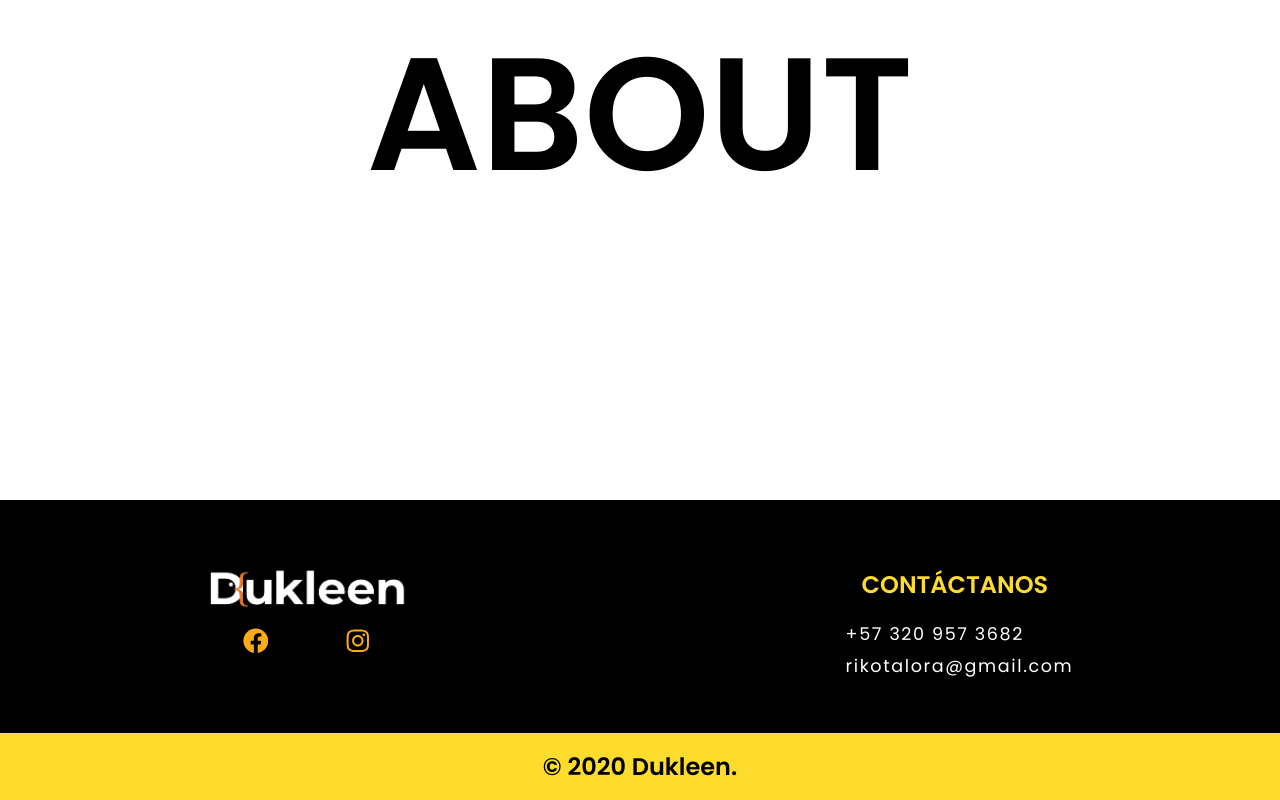
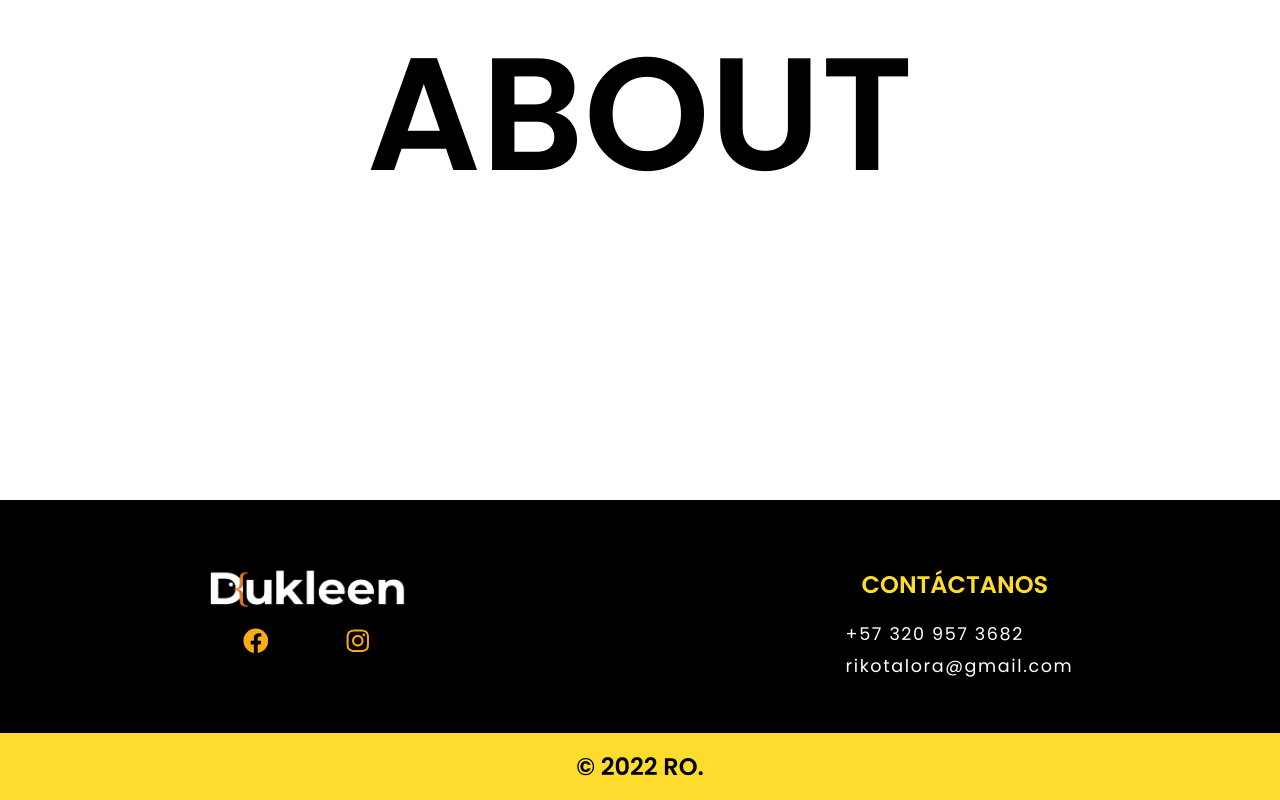
Before and after one commit to rikicop/landing-page-js, a Next.js app: page /about in a window 1280 px wide. Shown: the part 246-1046 px from the top of the page. Built offline with nearby package versions, Linux system fonts and the light colour scheme.

Commit message:
icon public 2

```diff
--- a/components/Footer/index.tsx
+++ b/components/Footer/index.tsx
@@ -48,7 +48,7 @@ export default function Footer() {
 
 
     <LowerFooter>
-      <h2>© 2020 Dukleen.  {/* <span>Educación en Línea</span> */}</h2>
+      <h2>© 2022 RO.  {/* <span>Educación en Línea</span> */}</h2>
     </LowerFooter>
    </>
   );
```
Also changed, not shown: assets/logo2.png, public/images/logo2.png.
